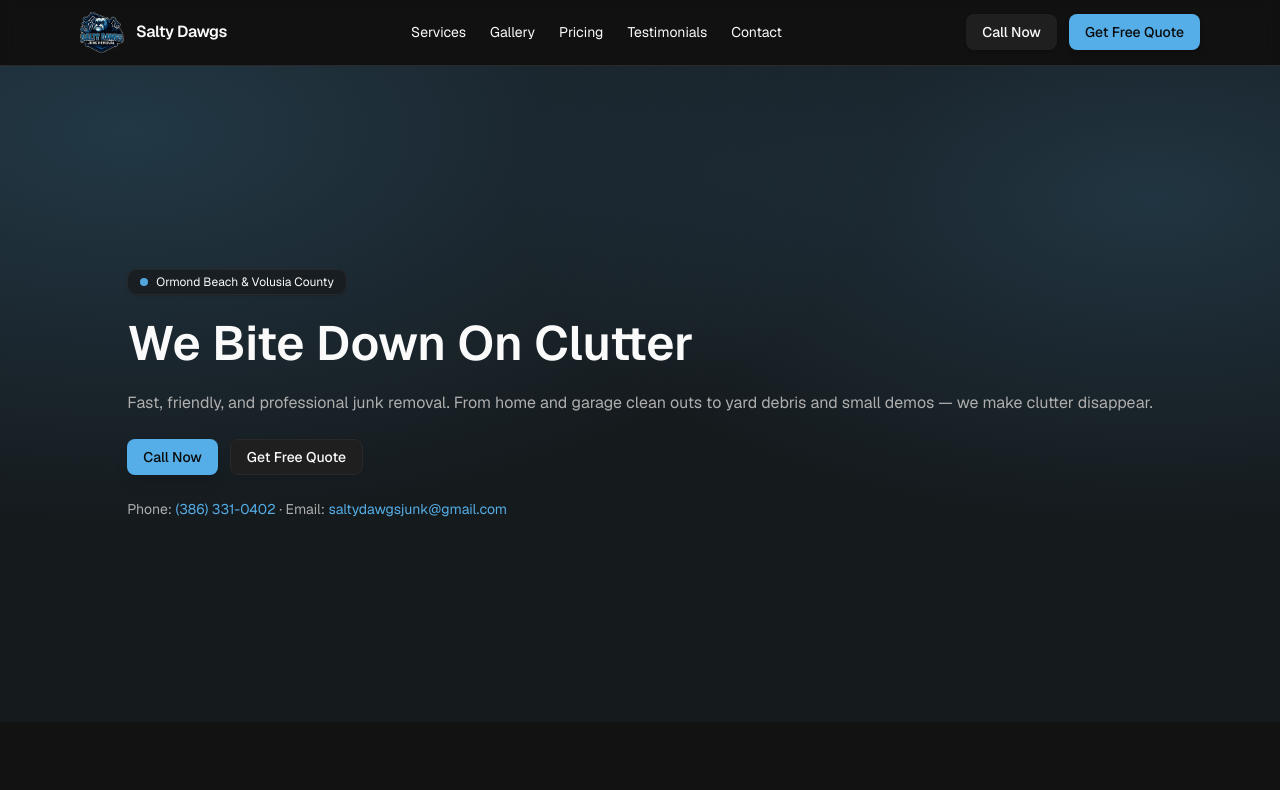
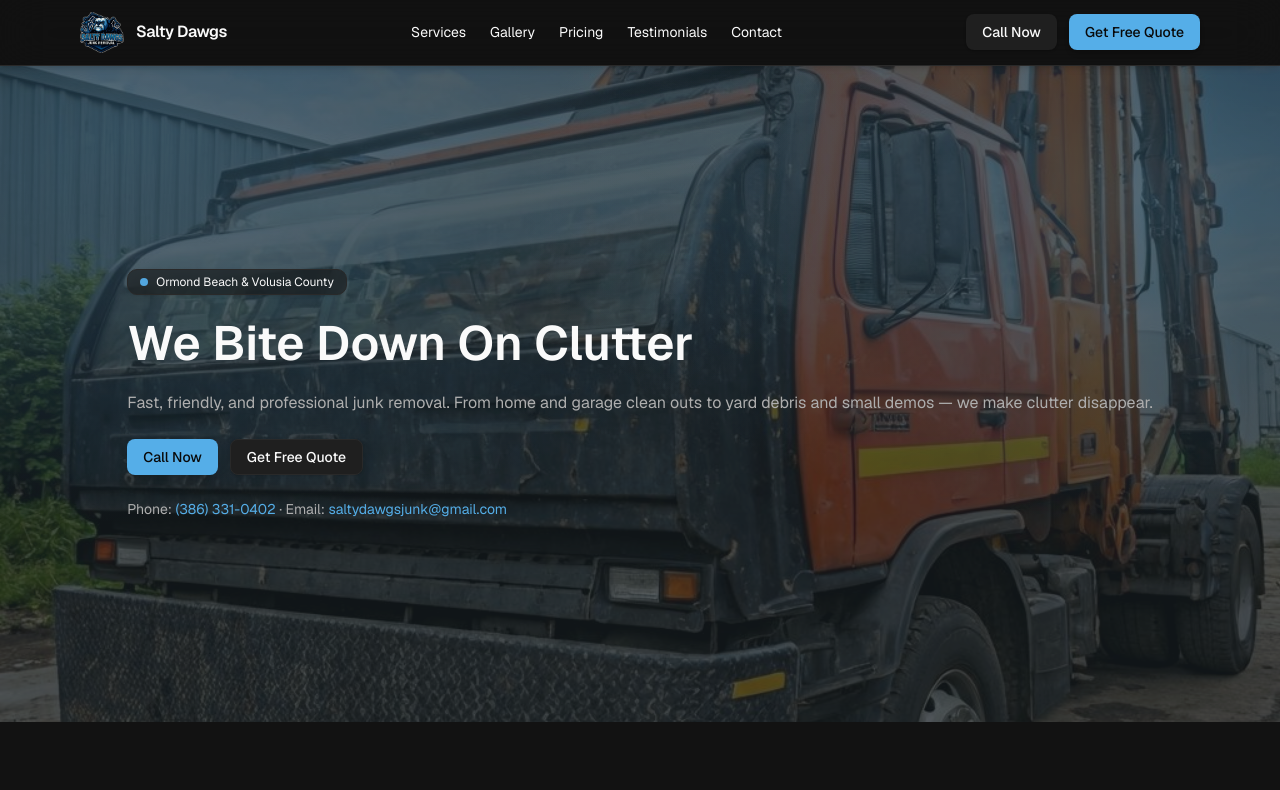
Before and after one commit to buisneees1122-hue/salty, a Next.js app: page / in a window 1280 px wide. Shown: the top 790 px of the page. Built offline with nearby package versions, Linux system fonts and the light colour scheme.

Commit message:
Add animated sliding background image layer to hero
cgen-72ad576393124636890c7d018290d096

```diff
--- a/app/globals.css
+++ b/app/globals.css
@@ -140,3 +140,20 @@
     @apply bg-background text-foreground;
   }
 }
+
+@keyframes hero-pan {
+  from { background-position: 0% center; }
+  to { background-position: 100% center; }
+}
+
+@layer utilities {
+  .hero-animated-bg {
+    background-image: url('/professional-junk-removal-service-photo.jpg');
+    background-size: cover;
+    background-repeat: no-repeat;
+    background-position: 0% center;
+    animation: hero-pan 40s linear infinite alternate;
+    will-change: background-position;
+    opacity: 0.28;
+  }
+}
--- a/components/hero.tsx
+++ b/components/hero.tsx
@@ -3,6 +3,7 @@ import { Button } from "@/components/ui/button"
 export function Hero() {
   return (
     <section aria-label="Hero" className="relative min-h-[76dvh] md:min-h-[82dvh] flex items-center overflow-hidden">
+      <div className="absolute inset-0 hero-animated-bg" aria-hidden="true" />
       {/* Background: subtle futuristic polish via layered gradients */}
       <div className="absolute inset-0 bg-[radial-gradient(60%_60%_at_10%_10%,color-mix(in_srgb,var(--color-primary)_20%,transparent),transparent),radial-gradient(50%_50%_at_90%_20%,color-mix(in_srgb,var(--color-primary)_18%,transparent),transparent)]" />
       <div className="absolute inset-0 bg-primary/5" />
--- a/components/site-header.tsx
+++ b/components/site-header.tsx
@@ -16,7 +16,7 @@ export function SiteHeader() {
     { href: "#contact", label: "Contact" },
   ]
   return (
-    <header className="sticky top-0 z-50 bg-background/80 backdrop-blur supports-[backdrop-filter]:bg-background/60 border-b">
+    <header className="sticky top-0 z-50 border-b bg-background/40 supports-[backdrop-filter]:bg-background/25 backdrop-blur-xl shadow-md">
       <div className="mx-auto max-w-6xl px-4 py-3 flex items-center justify-between">
         <Link href="/" className="flex items-center gap-3">
           <Image
```
